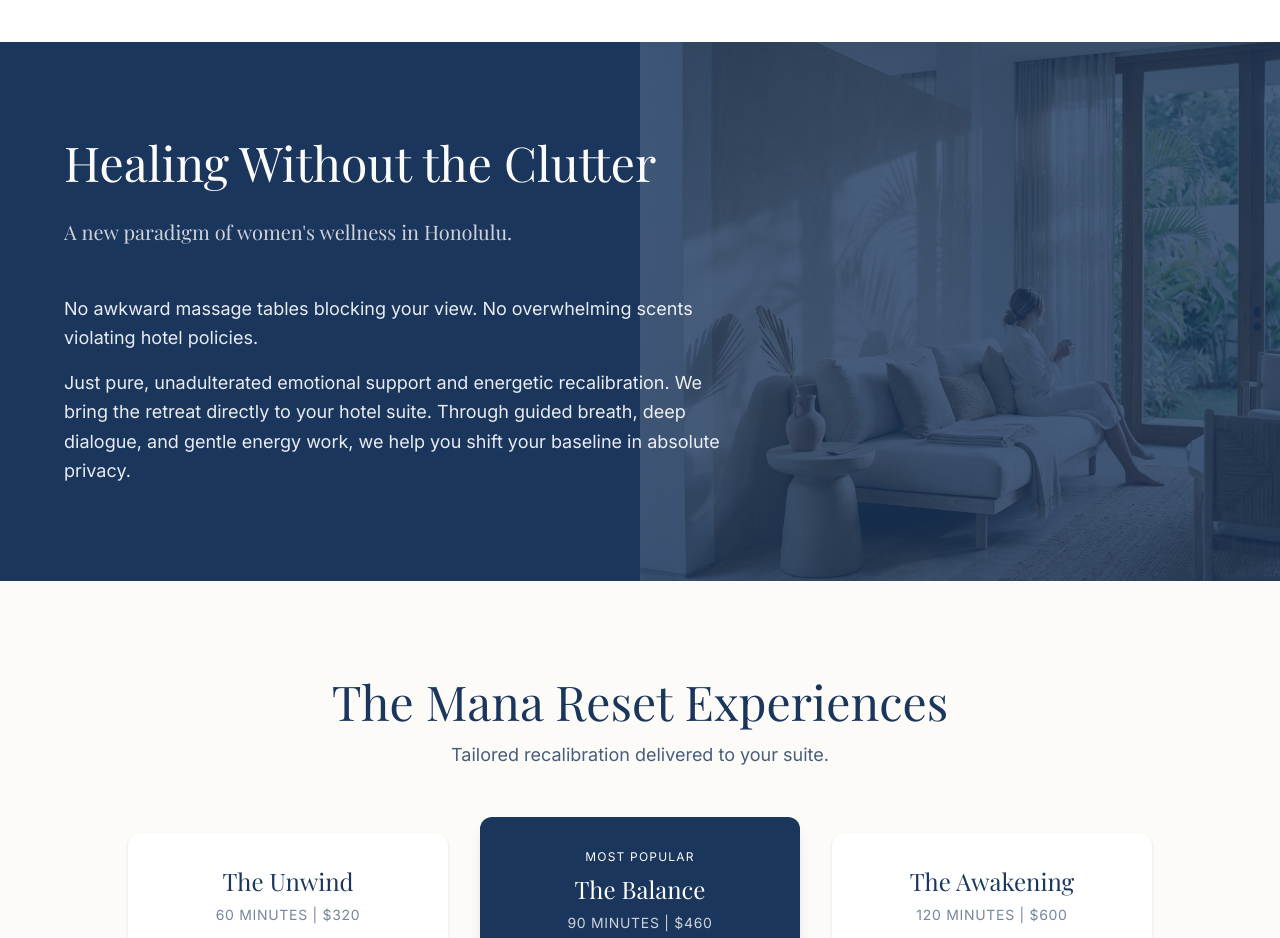
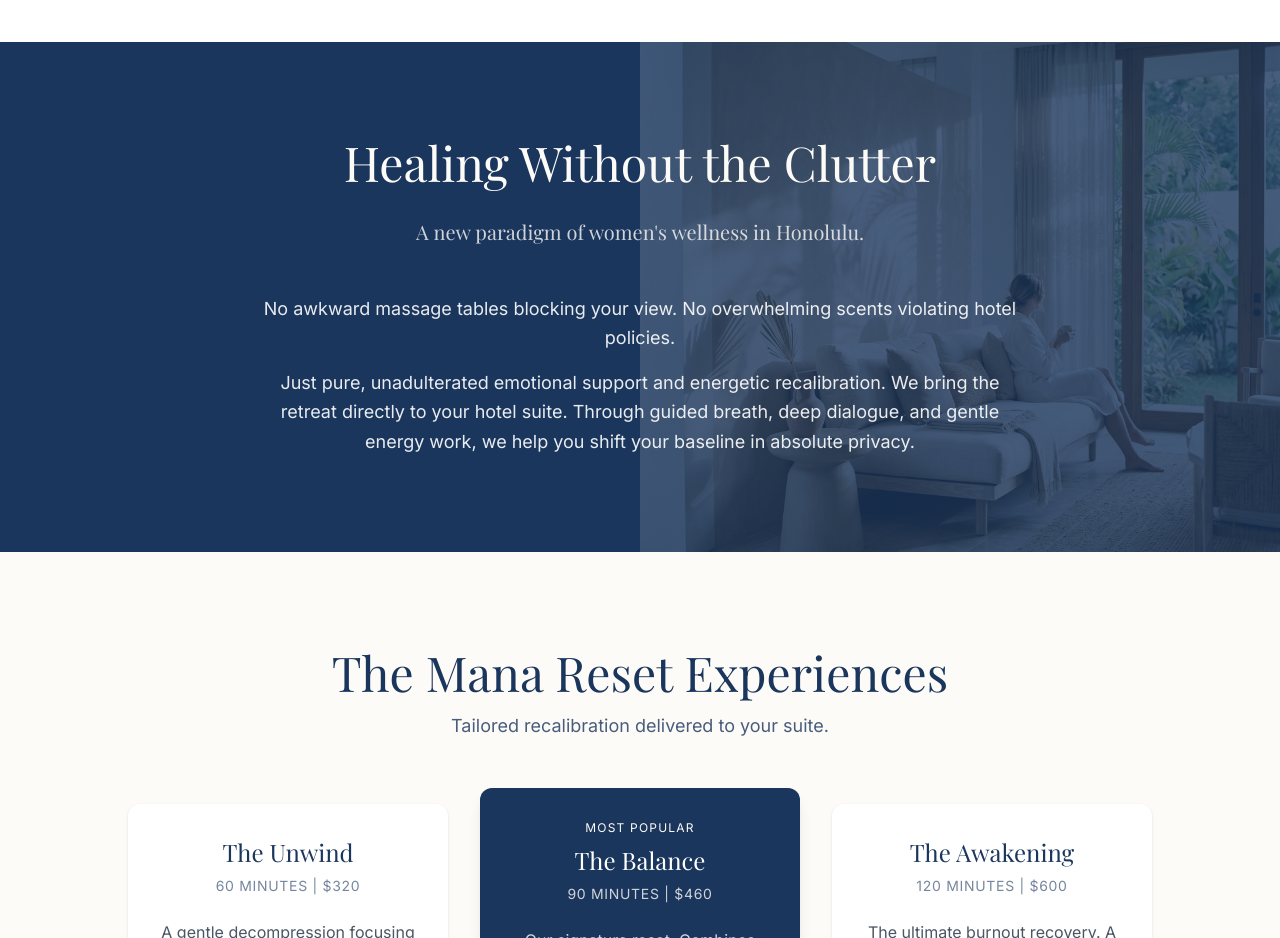
Before and after one commit to acutherapy/mana-web, a Next.js app: page /en in a window 1280 px wide. Shown: the part 1340-2278 px from the top of the page. Built offline with nearby package versions, Linux system fonts and the light colour scheme; a web font is replaced by a local one.

Commit message:
style: center approach section content

```diff
--- a/src/app/[lang]/page.tsx
+++ b/src/app/[lang]/page.tsx
@@ -58,8 +58,8 @@ export default async function Home({ params }: { params: Promise<{ lang: string
         <div className="absolute inset-y-0 right-0 w-1/2 opacity-20 hidden lg:block">
           <Image src="/images/interior.png" alt="Healing Interior" fill className="object-cover mix-blend-luminosity" />
         </div>
-        <div className="max-w-6xl mx-auto flex flex-col lg:flex-row items-center gap-16 relative z-10">
-          <div className="flex-1 space-y-8 text-left max-w-2xl">
+        <div className="max-w-6xl mx-auto flex flex-col items-center gap-16 relative z-10">
+          <div className="w-full space-y-8 text-center max-w-3xl mx-auto">
             <h2 className="text-4xl md:text-5xl font-serif text-sand">{dict.approach?.title}</h2>
             <h3 className="text-xl text-sand/80">{dict.approach?.subtitle}</h3>
             <div className="mt-12 space-y-4 text-white/90 text-lg leading-relaxed">
@@ -67,7 +67,7 @@ export default async function Home({ params }: { params: Promise<{ lang: string
               <p>{dict.approach?.p2}</p>
             </div>
           </div>
-          <div className="flex-1 w-full lg:hidden rounded-2xl overflow-hidden relative aspect-video shadow-2xl">
+          <div className="w-full max-w-2xl lg:hidden rounded-2xl overflow-hidden relative aspect-video shadow-2xl">
             <Image src="/images/interior.png" alt="Healing Interior" fill className="object-cover" />
           </div>
         </div>
```
